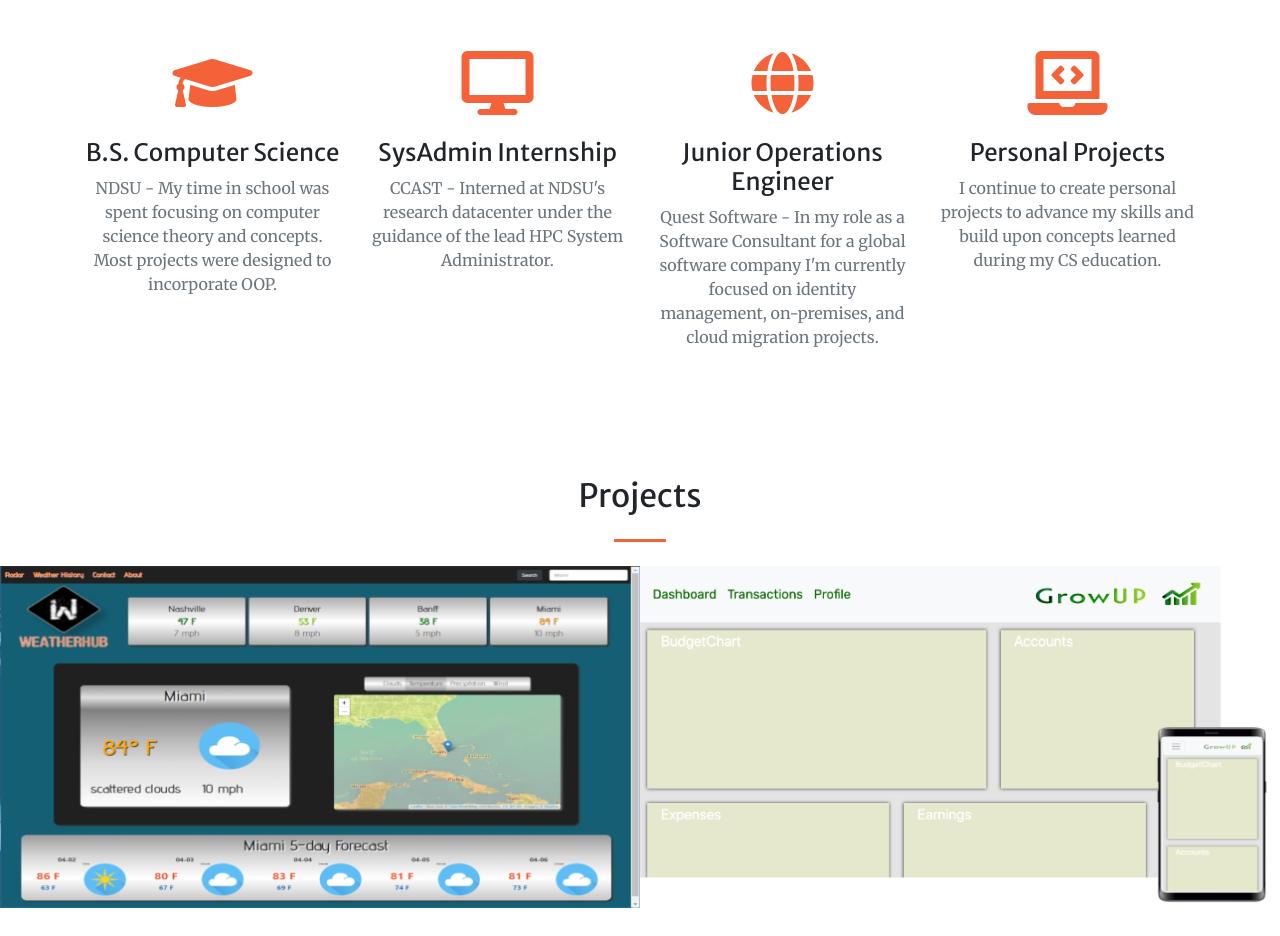
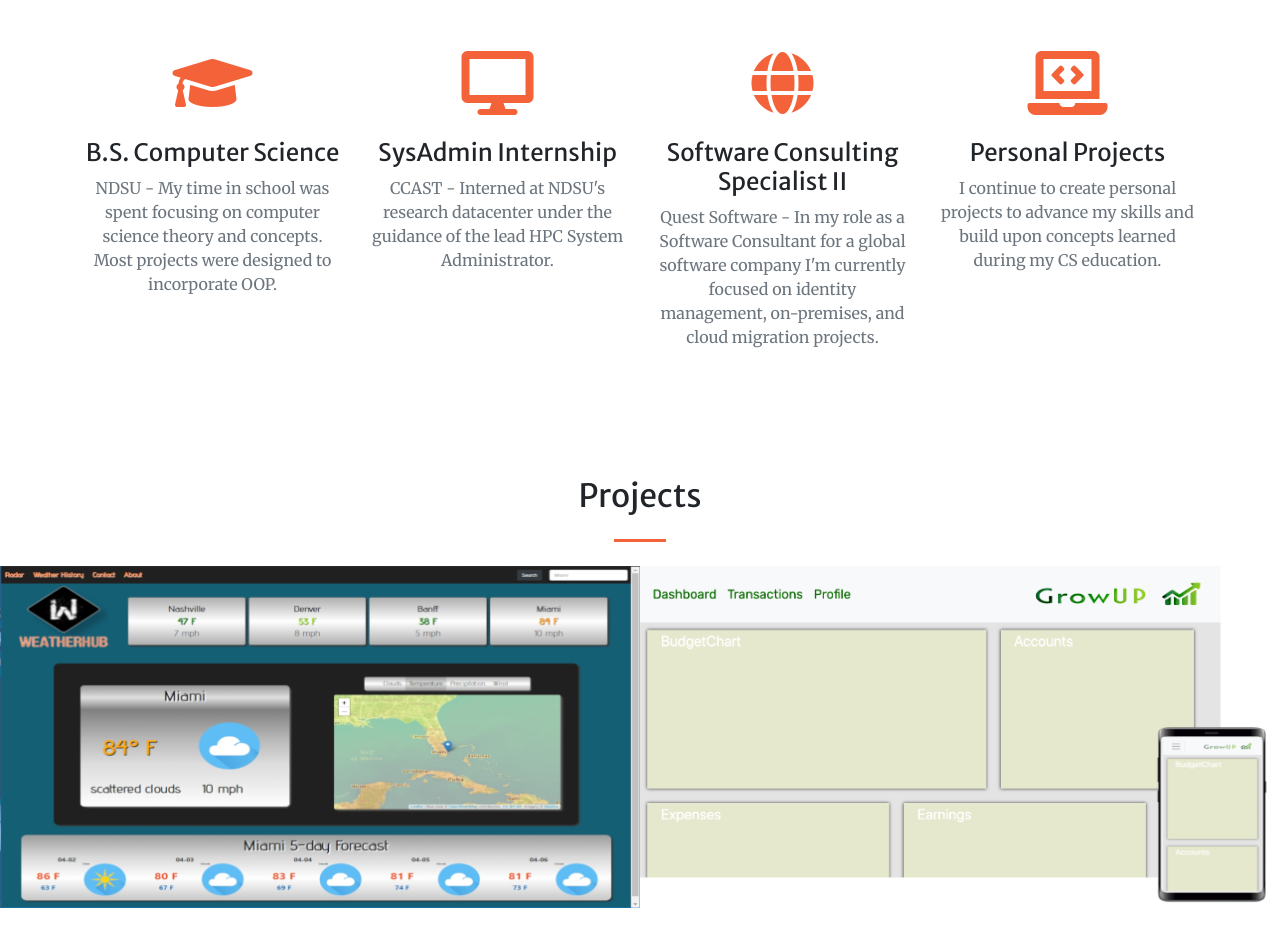
Before and after one commit to Carpmenter/Carpmenter.github.io, a website with bundled scripts: page index.html in a window 1280 px wide. Shown: the part 1636-2572 px from the top of the page. Built offline with nearby package versions, Linux system fonts and the light colour scheme.

Commit message:
Update index.html

```diff
--- a/index.html
+++ b/index.html
@@ -115,7 +115,7 @@
         <div class="col-lg-3 col-md-6 text-center">
           <div class="mt-5">
             <i class="fas fa-4x fa-globe text-primary mb-4"></i>
-            <h3 class="h4 mb-2">Junior Operations Engineer</h3>
+            <h3 class="h4 mb-2">Software Consulting Specialist II</h3>
             <p class="text-muted mb-0">Quest Software - In my role as a Software Consultant for a global software company I'm currently focused on identity management, on-premises, and cloud migration projects.</p>
           </div>
         </div>
```
